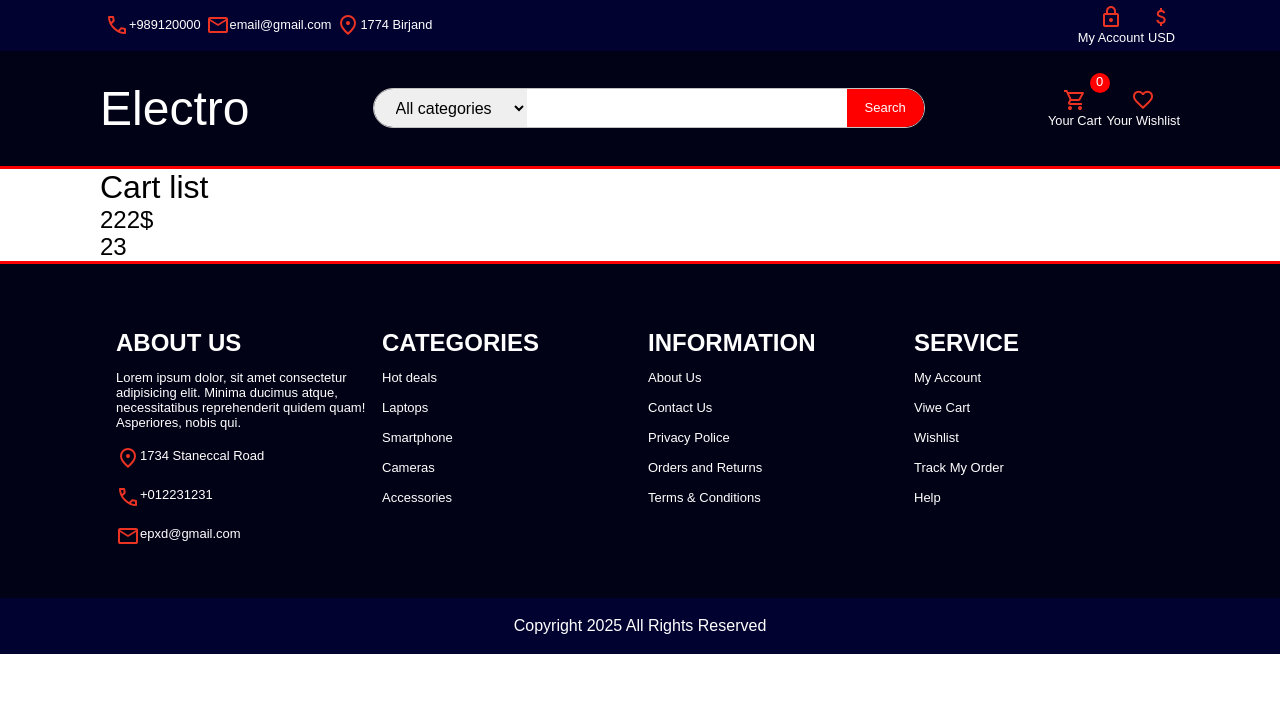
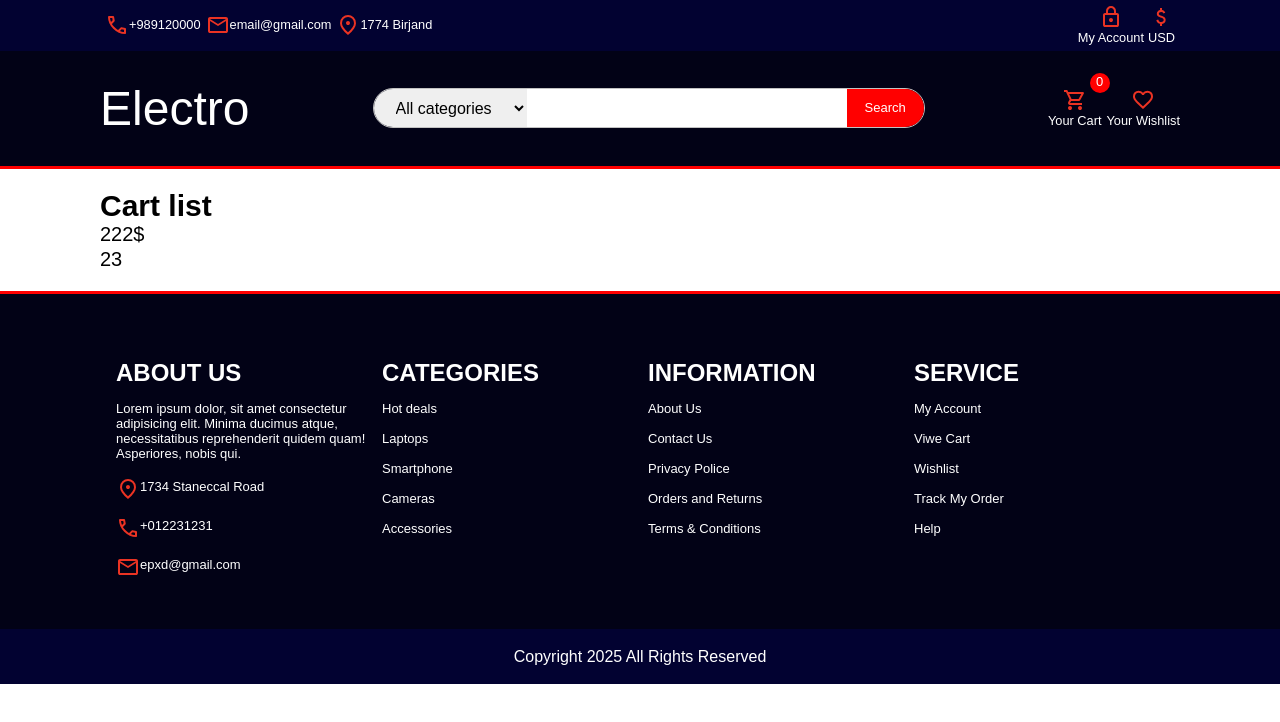
Before and after one commit to Erfanfooladii/ShopProjectReact, a React (Vite) app: page /cart in a window 1280 px wide. Shown: the top 722 px of the page. Built offline with nearby package versions, Linux system fonts and the light colour scheme; no server answers.

Commit message:
styles: changes style cart page

```diff
--- a/src/Pages/CartPage/style.css
+++ b/src/Pages/CartPage/style.css
@@ -1,7 +1,45 @@
 .cart {
+  padding: 20px 0;
 }
 .cart__title {
+  font-size: 30px;
+  font-weight: 700;
 }
 .cart__content {
   display: flex;
 }
+.cart__details {
+  min-width: 250px;
+  display: flex;
+  flex-direction: column;
+  gap: 5px;
+}
+.cart__total {
+  display: flex;
+  flex-direction: column;
+  gap: 2px;
+}
+.cart__total--price {
+  font-size: 20px;
+}
+
+.cart__total--product {
+  font-size: 20px;
+}
+.cart__button-all-remove {
+  background-color: #ff0000;
+  color: #fff;
+  padding: 10px;
+  max-width: 140px;
+  min-width: 120px;
+  border-radius: 25px;
+}
+.cart__button-all-remove:hover {
+  background-color: rgb(255, 108, 108);
+}
+.cart__list {
+  display: flex;
+  flex-direction: column;
+  gap: 5px;
+  width: 100%;
+}
```
Also changed, not shown: src/Pages/CartPage/Components/ListItem/style.css (added, +30 -0 lines).
